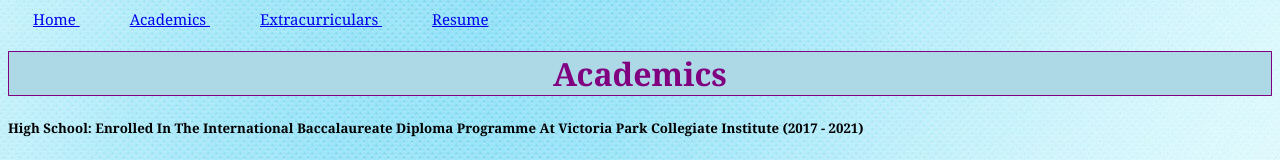
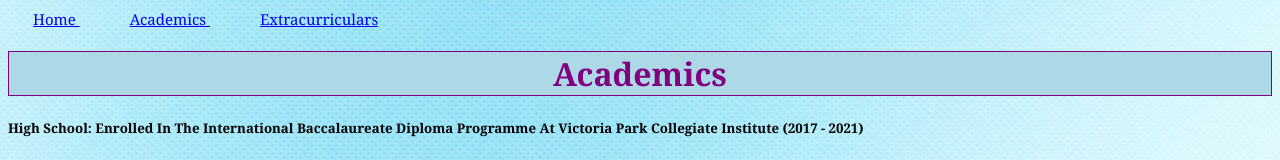
Before and after one commit to Designer777/KevinZhu, a plain HTML site: page academics.html in a window 1280 px wide. Shown: the top 160 px of the page. Drawn offline with Linux system fonts and the light colour scheme.

Commit message:
Add files via upload

```diff
--- a/academics.html
+++ b/academics.html
@@ -10,7 +10,6 @@
   <a href = "index.html"> Home </a>
   <a href = "academics.html"> Academics </a>
   <a href = "extracurriculars.html"> Extracurriculars </a>
-  <a href = "resume.html"> Resume </a>
   <div id = "page-container">
   <div id = "content-wrap">
     <header>
```
Also changed, not shown: extracurriculars.html (+0 -1 lines), index.html (+0 -1 lines).
